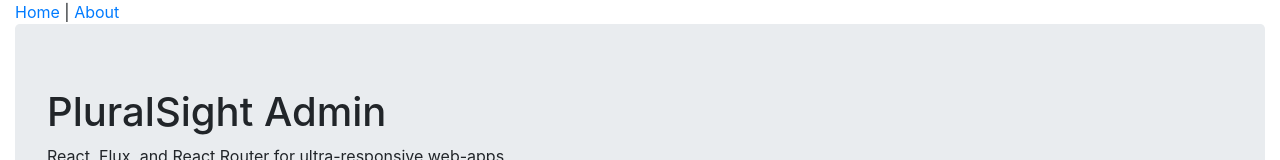
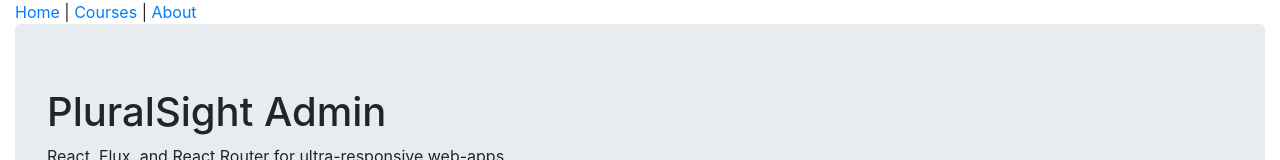
Before and after one commit to 76484/ps-flux, a React (Create React App) app: page / in a window 1280 px wide. Shown: the top 160 px of the page. Built offline with nearby package versions, Linux system fonts and the light colour scheme.

Commit message:
Adding CoursesPage component

```diff
--- a/src/components/App.js
+++ b/src/components/App.js
@@ -1,16 +1,27 @@
 import React from "react";
 
 import AboutPage from "./AboutPage";
+import CoursesPage from "./CoursesPage";
 import Header from "./common/Header";
 import HomePage from "./HomePage";
 
 function App() {
   const route = window.location.pathname;
+  const getPage = route => {
+    switch (route) {
+      case "/about":
+        return <AboutPage />;
+      case "/courses":
+        return <CoursesPage />;
+      default:
+        return <HomePage />;
+    }
+  };
 
   return (
     <div className="container-fluid">
       <Header />
-      {route === "/about" ? <AboutPage /> : <HomePage />}
+      {getPage(route)}
     </div>
   );
 }
--- /dev/null
+++ b/src/components/CoursesPage.js
@@ -0,0 +1,9 @@
+import React from "react";
+
+class CoursesPage extends React.Component {
+  render() {
+    return <h2>Courses</h2>;
+  }
+}
+
+export default CoursesPage;
--- a/src/components/common/Header.js
+++ b/src/components/common/Header.js
@@ -3,7 +3,8 @@ import React from "react";
 function Header() {
   return (
     <nav>
-      <a href="/">Home</a> | <a href="/about">About</a>
+      <a href="/">Home</a> | <a href="/courses">Courses</a> |{" "}
+      <a href="/about">About</a>
     </nav>
   );
 }
```
